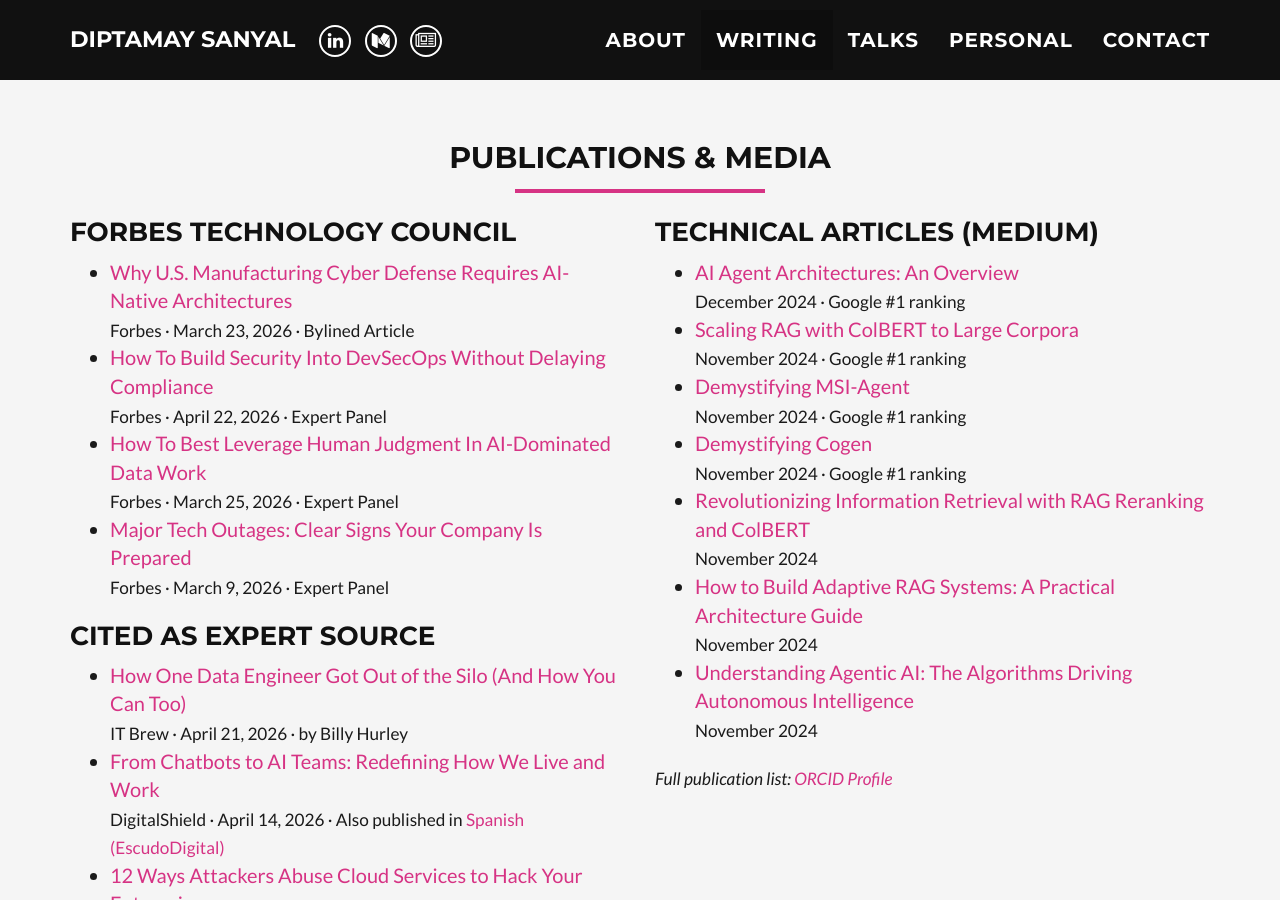
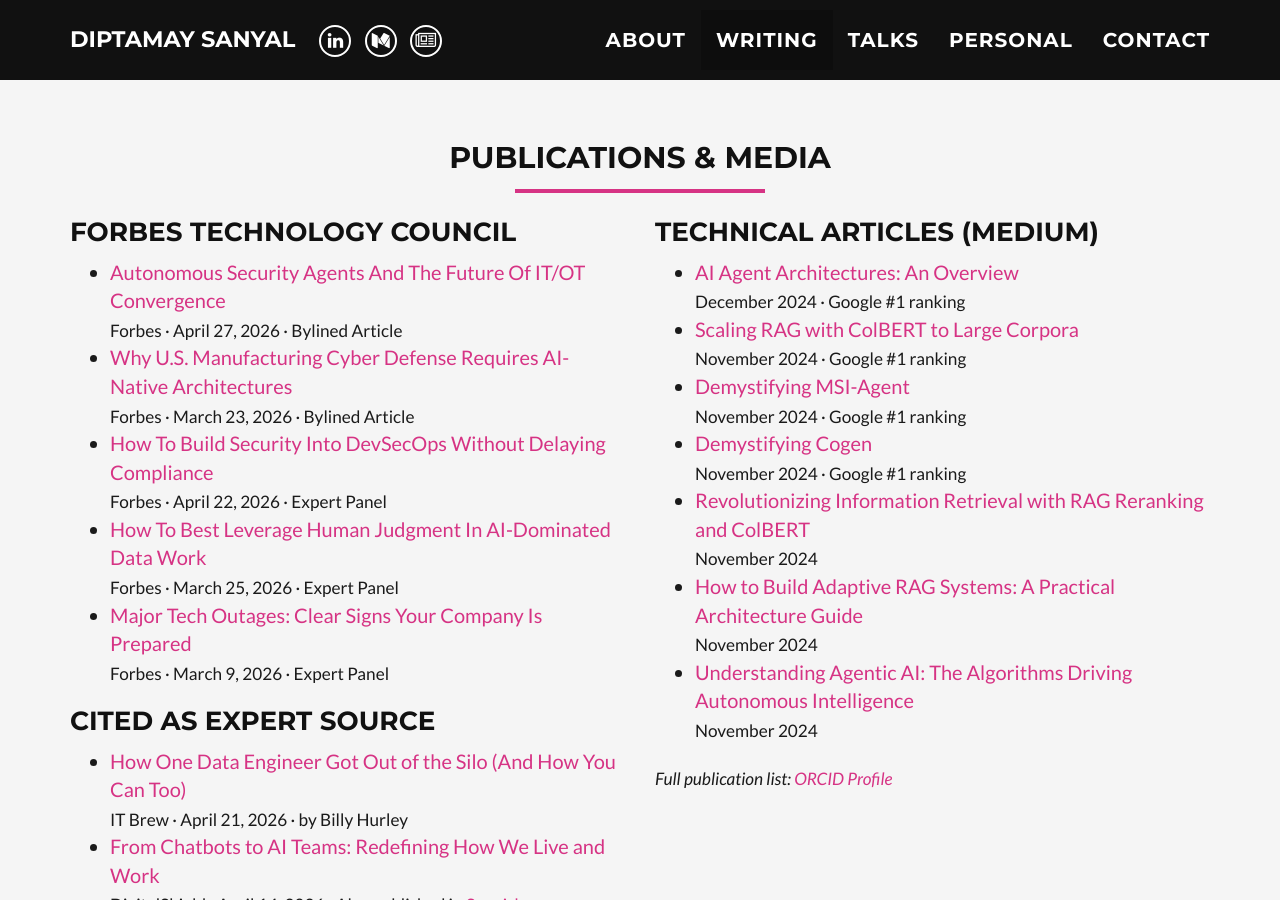
Before and after one commit to diptamay/diptamay.github.io, a Jekyll site: the page built from index.html, in a window 1280 px wide and 900 px high, scrolled down 1415 px. Built offline with Jekyll 4.4.1, drawn with Linux system fonts in a browser that asks for light colours.

Commit message:
New article

```diff
--- a/_includes/publications.html
+++ b/_includes/publications.html
@@ -10,6 +10,10 @@
       <div class="col-sm-6">
         <h3 style="margin-top:0;">Forbes Technology Council</h3>
         <ul>
+          <li>
+            <a href="https://www.forbes.com/councils/forbestechcouncil/2026/04/27/autonomous-security-agents-and-the-future-of-itot-convergence/" target="_blank">Autonomous Security Agents And The Future Of IT/OT Convergence</a><br/>
+            <small>Forbes &middot; April 27, 2026 &middot; Bylined Article</small>
+          </li>
           <li>
             <a href="https://www.forbes.com/councils/forbestechcouncil/2026/03/23/why-us-manufacturing-cyber-defense-requires-ai-native-architectures/" target="_blank">Why U.S. Manufacturing Cyber Defense Requires AI-Native Architectures</a><br/>
             <small>Forbes &middot; March 23, 2026 &middot; Bylined Article</small>
```
